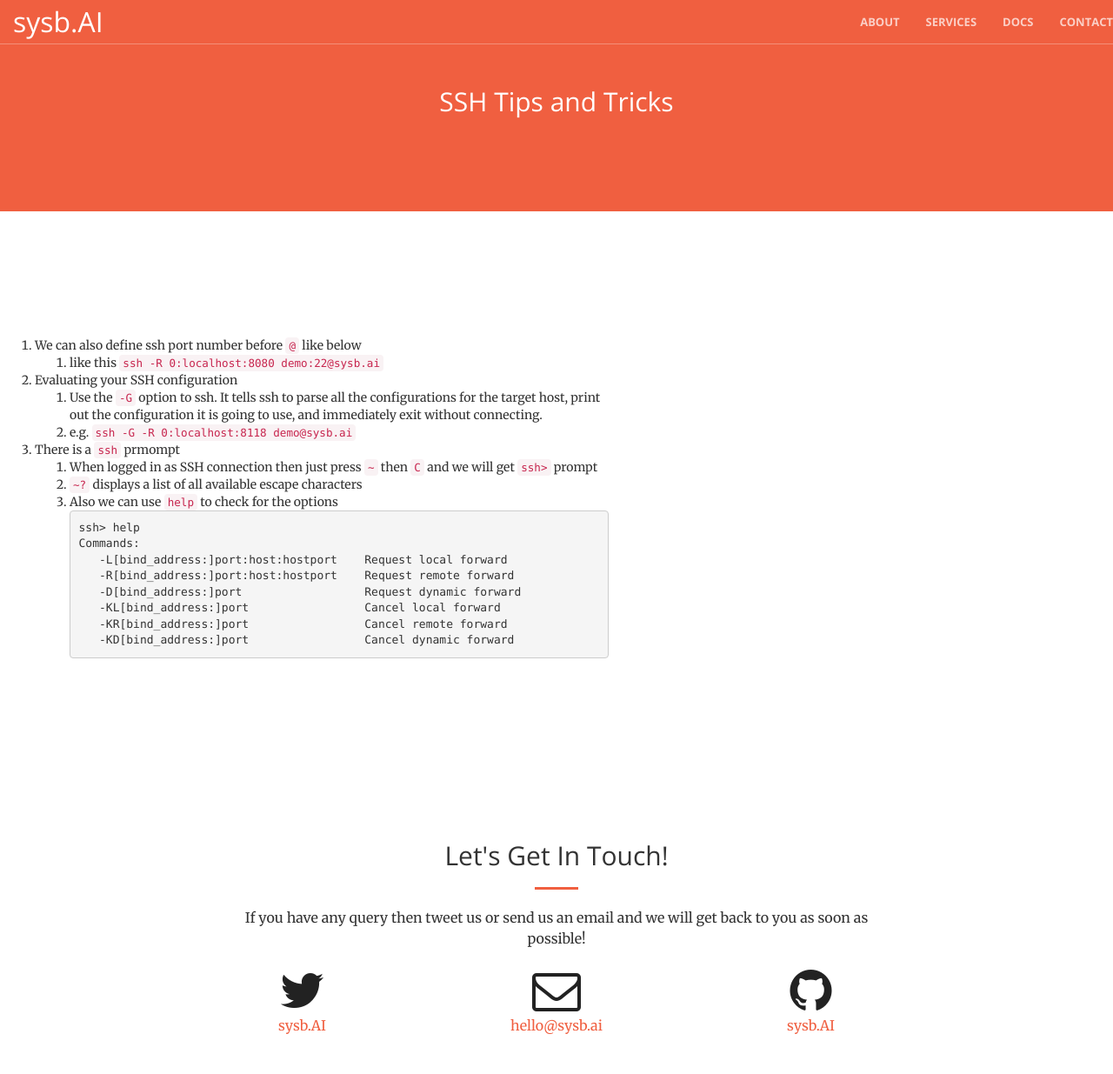
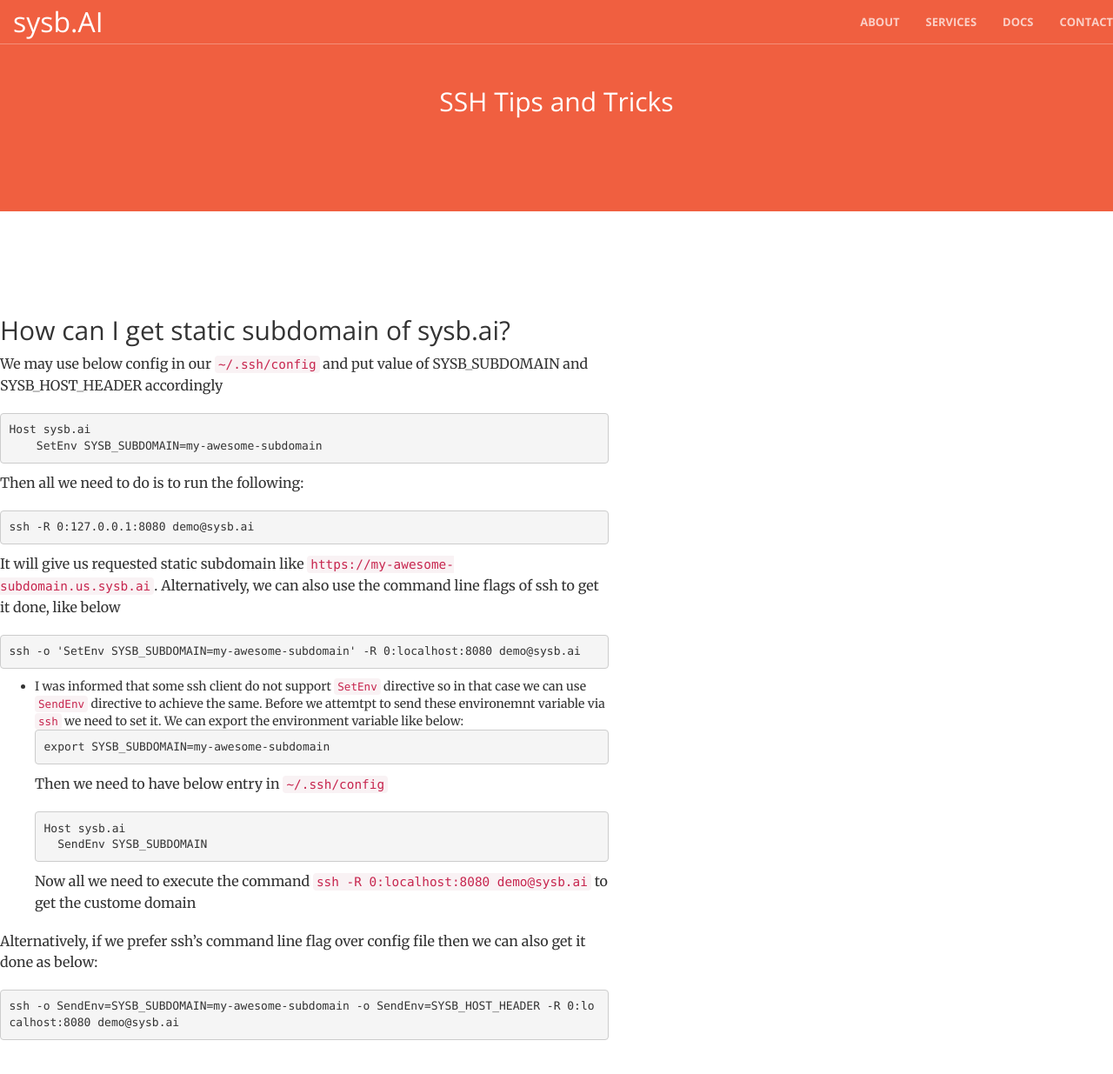
Before and after one commit to usama7628674/sysb.AI, a Jekyll site: the page built from _posts/2020-02-02-ssh-tips-and-tricks.md, in a window 1280 px wide and 1400 px high. Shown: the top 1235 px of the window at 87% size. Built offline with Jekyll 4.4.1, drawn with Linux system fonts in a browser that asks for light colours.

Commit message:
yet another commit

````diff
--- a/_posts/2020-02-02-ssh-tips-and-tricks.md
+++ b/_posts/2020-02-02-ssh-tips-and-tricks.md
@@ -3,25 +3,34 @@
 title: SSH Tips and Tricks
 ---
 <!-- URLS: https://www.sysb.ai/blog/ssh-tips-and-tricks.html -->
-&nbsp;
-&nbsp;
-1. We can also define ssh port number before `@` like below
-    1. like this `ssh -R 0:localhost:8080 demo:22@sysb.ai`
-1. Evaluating your SSH configuration
-    1. Use the `-G` option to ssh. It tells ssh to parse all the configurations for the target host, print out the configuration it is going to use, and immediately exit without connecting.
-    1. e.g. `ssh -G -R 0:localhost:8118 demo@sysb.ai`
+## How can I get static subdomain of sysb.ai?
+We may use below config in our `~/.ssh/config` and put value of SYSB_SUBDOMAIN and SYSB_HOST_HEADER accordingly
+```
+Host sysb.ai
+    SetEnv SYSB_SUBDOMAIN=my-awesome-subdomain
+```
 
-1. There is a `ssh` prmompt
-    1. When logged in as SSH connection then just press `~` then `C` and we will get `ssh>` prompt
-    1. `~?` displays a list of all available escape characters
-    1. Also we can use `help` to check for the options
+Then all we need to do is to run the following:
 ```
-ssh> help
-Commands:
-      -L[bind_address:]port:host:hostport    Request local forward
-      -R[bind_address:]port:host:hostport    Request remote forward
-      -D[bind_address:]port                  Request dynamic forward
-      -KL[bind_address:]port                 Cancel local forward
-      -KR[bind_address:]port                 Cancel remote forward
-      -KD[bind_address:]port                 Cancel dynamic forward
+ssh -R 0:127.0.0.1:8080 demo@sysb.ai
 ```
+It will give us requested static subdomain like `https://my-awesome-subdomain.us.sysb.ai`. Alternatively, we can also use the command line flags of ssh to get it done, like below
+```
+ssh -o 'SetEnv SYSB_SUBDOMAIN=my-awesome-subdomain' -R 0:localhost:8080 demo@sysb.ai
+```
+
+- I was informed that some ssh client do not support `SetEnv` directive so in that case we can use `SendEnv` directive to achieve the same. Before we attemtpt to send these environemnt variable via `ssh` we need to set it. We can export the environment variable like below:
+```
+export SYSB_SUBDOMAIN=my-awesome-subdomain
+```
+Then we need to have below entry in `~/.ssh/config`
+```
+Host sysb.ai
+    SendEnv SYSB_SUBDOMAIN
+```
+Now all we need to execute the command `ssh -R 0:localhost:8080 demo@sysb.ai` to get the custome domain
+
+Alternatively, if we prefer ssh's command line flag over config file then we can also get it done as below:
+```
+ssh -o SendEnv=SYSB_SUBDOMAIN=my-awesome-subdomain -o SendEnv=SYSB_HOST_HEADER -R 0:localhost:8080 demo@sysb.ai
+```
````
